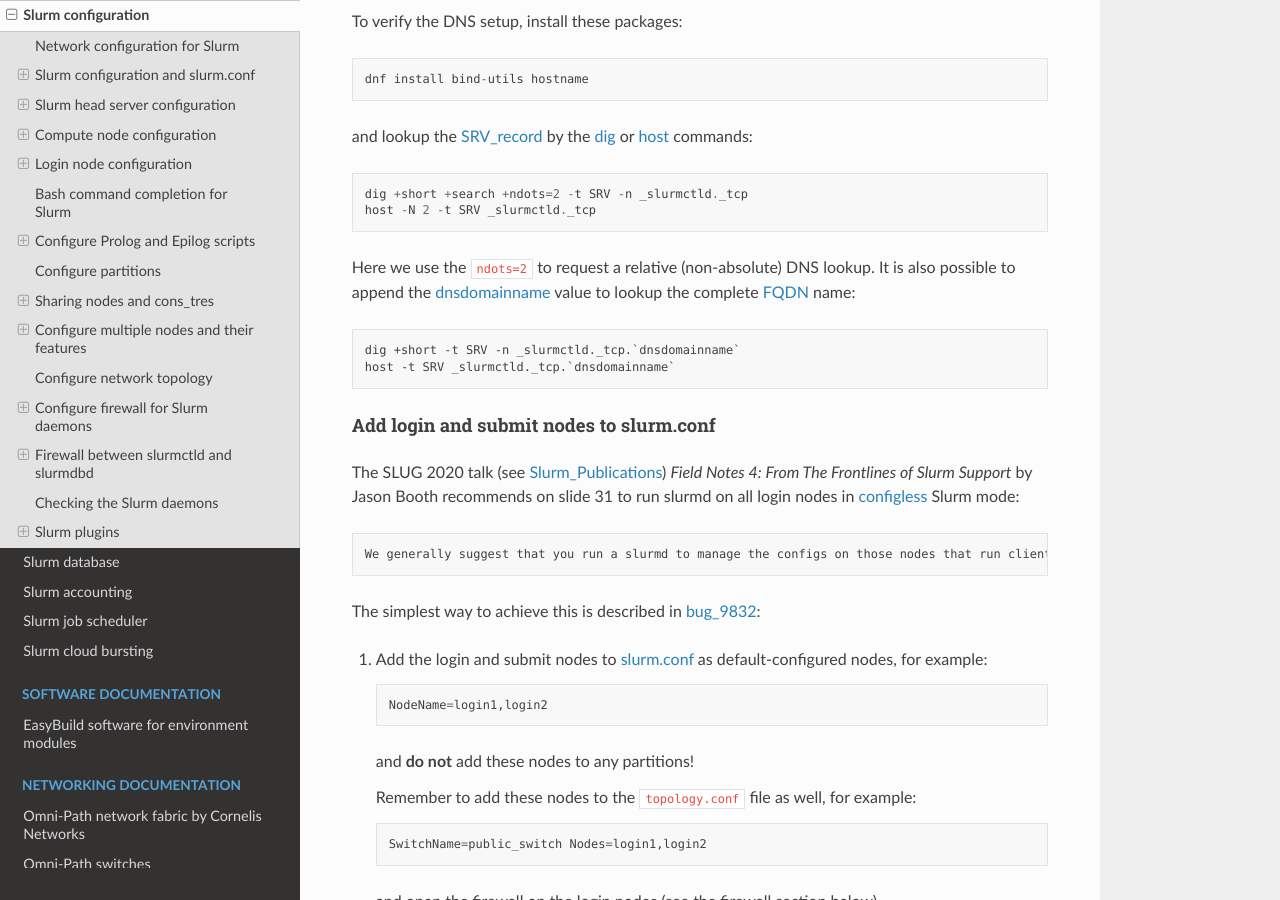
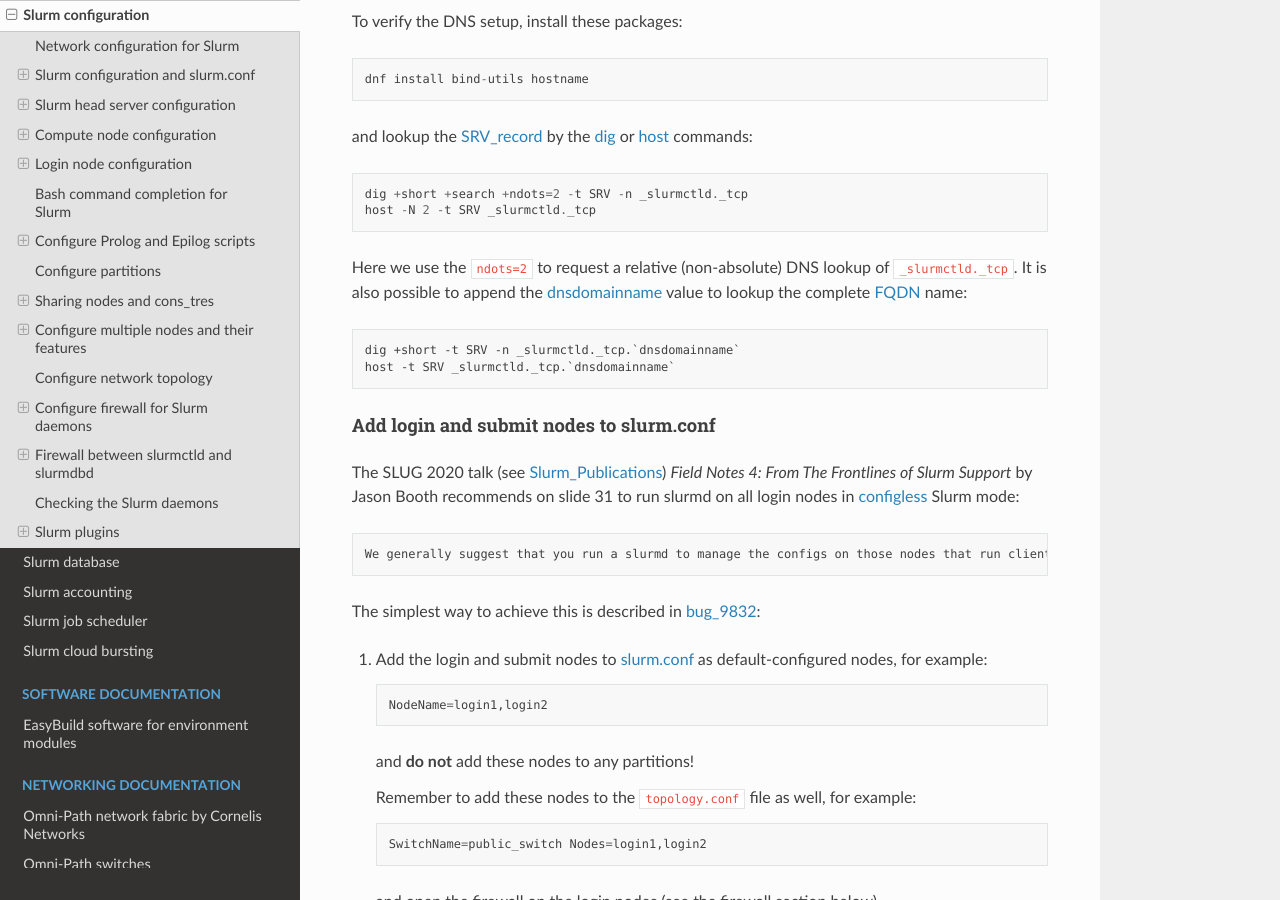
Before and after one commit to OleHolmNielsen/Niflheim_system, a Sphinx documentation site: the page built from docs/Slurm_configuration.rst, in a window 1280 px wide and 900 px high, scrolled down 3081 px. Built offline with Sphinx 7.4.7 and the Read the Docs theme 3.1.0, drawn with Linux system fonts in a browser that asks for light colours.

Commit message:
Minor edit

```diff
--- a/docs/Slurm_configuration.rst
+++ b/docs/Slurm_configuration.rst
@@ -102,7 +102,7 @@
   dig +short +search +ndots=2 -t SRV -n _slurmctld._tcp
   host -N 2 -t SRV _slurmctld._tcp
 
-Here we use the ``ndots=2`` to request a relative (non-absolute) DNS lookup.
+Here we use the ``ndots=2`` to request a relative (non-absolute) DNS lookup of ``_slurmctld._tcp``.
 It is also possible to append the dnsdomainname_ value to lookup the complete FQDN_ name::
 
   dig +short -t SRV -n _slurmctld._tcp.`dnsdomainname`
```
